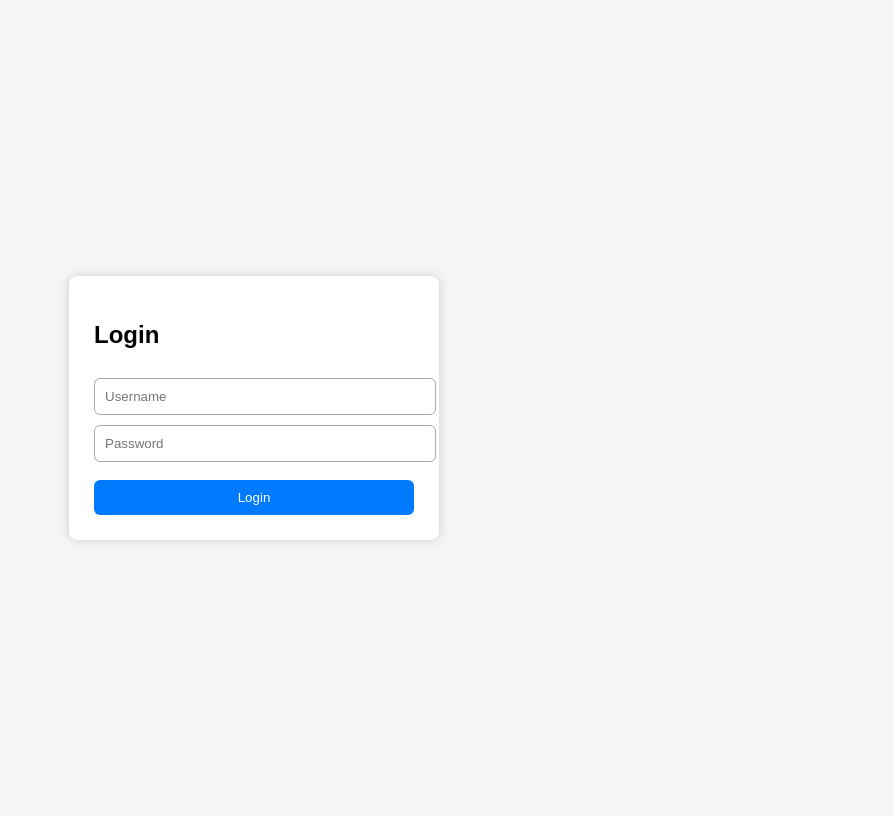
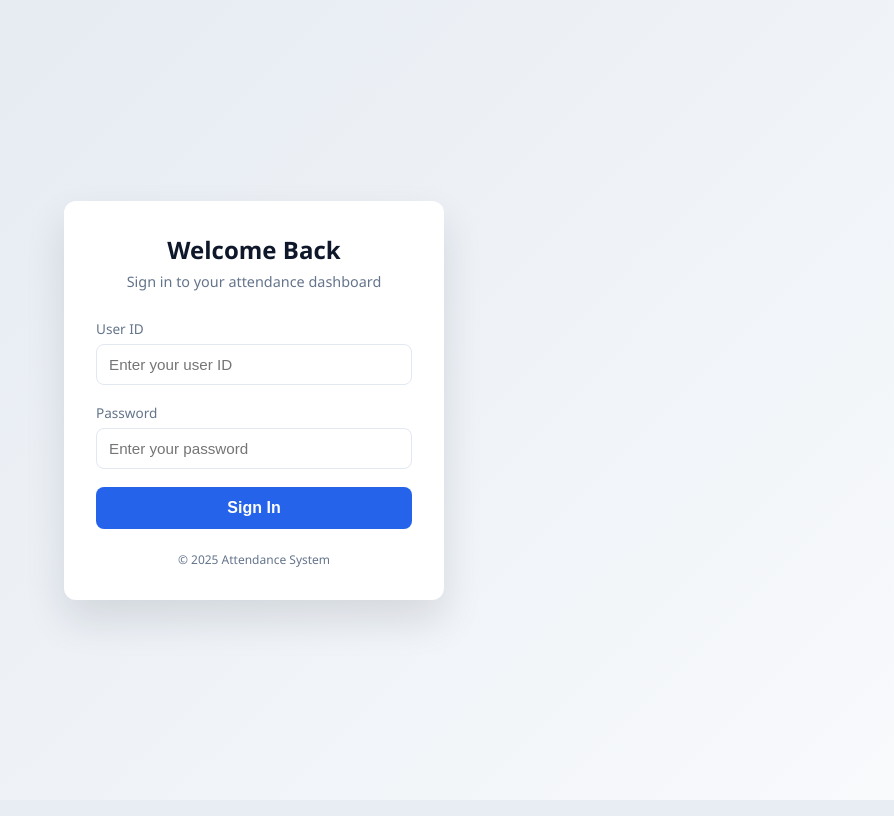
Before and after one commit to sanataniLadkaa/Face-Recognition-based-Attendance-System, a FastAPI app: page /login in a window 1280 px wide. Shown: the whole page, without its empty margins (386-1280 px from the left). Run offline with FastAPI, Linux system fonts and the light colour scheme; parts of the project's set-up code (start-up, migrations or seed data) failed here and were passed over.

Commit message:
Basic architecture completed

```diff
--- a/Backend/UI/app.py
+++ b/Backend/UI/app.py
@@ -1,10 +1,11 @@
 from fastapi import FastAPI, File, UploadFile, Request, Form
-from fastapi.responses import HTMLResponse, RedirectResponse
+from fastapi.responses import HTMLResponse, RedirectResponse, JSONResponse
 from fastapi.templating import Jinja2Templates
 from fastapi.middleware.cors import CORSMiddleware
 
 from login import verify_login
 from store import router as attendance_router
+
 from deepface import DeepFace
 from supabase import create_client
 from dotenv import load_dotenv
@@ -32,7 +33,7 @@ app = FastAPI()
 
 app.add_middleware(
     CORSMiddleware,
-    allow_origins=["http://localhost", "http://127.0.0.1"],
+    allow_origins=["*"],
     allow_credentials=True,
     allow_methods=["*"],
     allow_headers=["*"],
@@ -59,132 +60,105 @@ DISTANCE_THRESHOLD = 0.6
 
 DeepFace.build_model(MODEL_NAME)
 
-# -------------------- SESSION --------------------
+# -------------------- HELPERS --------------------
 
-def is_logged_in(request: Request):
-    return request.cookies.get("logged_in") == "yes"
+def get_username_from_user_id(user_id: str) -> str:
+    res = (
+        supabase
+        .table("face_embeddings")
+        .select("person_name")
+        .eq("user_id", user_id)
+        .limit(1)
+        .execute()
+    )
+    return res.data[0]["person_name"] if res.data else "User"
 
-# -------------------- ROUTES --------------------
+
+def get_session(request: Request):
+    return {
+        "logged_in": request.cookies.get("logged_in") == "yes",
+        "role": request.cookies.get("role"),
+        "username": request.cookies.get("username"),
+        "user_id": request.cookies.get("user_id"),
+    }
+
+
+def require_login(request: Request):
+    if not get_session(request)["logged_in"]:
+        return RedirectResponse("/login")
+
+
+def require_admin(request: Request):
+    s = get_session(request)
+    if not s["logged_in"] or s["role"] != "admin":
+        return RedirectResponse("/login")
+
+# -------------------- ROOT --------------------
 
 @app.get("/", response_class=HTMLResponse)
 async def entry(request: Request):
-    return RedirectResponse("/home" if is_logged_in(request) else "/login")
+    s = get_session(request)
+    if not s["logged_in"]:
+        return RedirectResponse("/login")
+    return RedirectResponse("/admin" if s["role"] == "admin" else "/user")
+
+# -------------------- LOGIN --------------------
 
 @app.get("/login", response_class=HTMLResponse)
 async def login_page(request: Request):
     return templates.TemplateResponse("login.html", {"request": request})
 
+
 @app.post("/login")
 async def login_submit(
     request: Request,
-    username: str = Form(...),
+    username: str = Form(...),  # user_id
     password: str = Form(...)
 ):
-    if verify_login(username, password):
-        response = RedirectResponse("/home", status_code=302)
-        response.set_cookie("logged_in", "yes", httponly=True)
-        return response
+    role = verify_login(username, password)
+    if not role:
+        return templates.TemplateResponse(
+            "login.html",
+            {"request": request, "error": "Invalid credentials"}
+        )
 
-    return templates.TemplateResponse(
-        "login.html",
-        {"request": request, "error": "Invalid credentials"}
+    person_name = get_username_from_user_id(username)
+
+    response = RedirectResponse(
+        "/admin" if role == "admin" else "/user",
+        status_code=302
     )
+
+    response.set_cookie("logged_in", "yes", httponly=True)
+    response.set_cookie("role", role, httponly=True)
+    response.set_cookie("username", person_name, httponly=True)
+    response.set_cookie("user_id", username, httponly=True)
+
+    return response
+
 
 @app.get("/logout")
 async def logout():
     response = RedirectResponse("/login")
-    response.delete_cookie("logged_in")
+    for k in ["logged_in", "role", "username", "user_id"]:
+        response.delete_cookie(k)
     return response
 
-@app.get("/home", response_class=HTMLResponse)
-async def home_page(request: Request):
-    if not is_logged_in(request):
-        return RedirectResponse("/login")
+# -------------------- ADMIN UI --------------------
+
+@app.get("/admin", response_class=HTMLResponse)
+async def admin_home(request: Request):
+    resp = require_admin(request)
+    if resp:
+        return resp
     return templates.TemplateResponse("face_recognition.html", {"request": request})
 
-# -------------------- FACE RECOGNITION --------------------
-
-@app.post("/recognize_face", response_class=HTMLResponse)
-async def recognize_face(request: Request, file: UploadFile = File(...)):
-    if not is_logged_in(request):
-        return RedirectResponse("/login")
-
-    img_path = os.path.join(
-        UPLOAD_DIR,
-        f"{datetime.now().timestamp()}_{file.filename}"
-    )
-
-    with open(img_path, "wb") as buffer:
-        shutil.copyfileobj(file.file, buffer)
-
-    try:
-        faces = DeepFace.represent(
-            img_path=img_path,
-            model_name=MODEL_NAME,
-            detector_backend=DETECTOR_BACKEND,
-            enforce_detection=False
-        )
-    except Exception as e:
-        os.remove(img_path)
-        return templates.TemplateResponse(
-            "result.html",
-            {"request": request, "status": "error", "reason": str(e)}
-        )
-
-    recognized = []
-
-    for face in faces:
-        embedding = list(map(float, face["embedding"]))  # 🔥 IMPORTANT
-
-        result = supabase.rpc(
-            "match_face_embedding",
-            {
-                "query_embedding": embedding,
-                "match_threshold": DISTANCE_THRESHOLD,
-                "match_count": 1
-            }
-        ).execute()
-
-        print("Supabase result:", result.data)
-
-        if result.data:
-            recognized.append(result.data[0]["person_name"])
-
-    os.remove(img_path)
-
-    if recognized:
-        today_csv = os.path.join(
-            ATTENDANCE_DIR,
-            f"{datetime.now().strftime('%Y-%m-%d')}_attendance.csv"
-        )
-
-        with open(today_csv, "a", newline="") as f:
-            writer = csv.writer(f)
-            if os.stat(today_csv).st_size == 0:
-                writer.writerow(["Person", "Timestamp"])
-            for p in set(recognized):
-                writer.writerow([p, datetime.now().strftime("%H:%M:%S")])
-
-        return templates.TemplateResponse(
-            "result.html",
-            {
-                "request": request,
-                "status": "success",
-                "recognized_persons": list(set(recognized))
-            }
-        )
-
-    return templates.TemplateResponse(
-        "result.html",
-        {"request": request, "status": "fail", "reason": "No match found"}
-    )
-
-# -------------------- DASHBOARD --------------------
 
 @app.get("/dashboard", response_class=HTMLResponse)
-async def dashboard(request: Request):
-    if not is_logged_in(request):
-        return RedirectResponse("/login")
+async def admin_dashboard(request: Request):
+    resp = require_admin(request)
+    if resp:
+        return resp
 
     today_csv = os.path.join(
         ATTENDANCE_DIR,
@@ -207,5 +181,132 @@ async def dashboard(request: Request):
         }
     )
 
-# -------------------- ROUTER --------------------
+# -------------------- USER UI --------------------
+
+@app.get("/user", response_class=HTMLResponse)
+async def user_dashboard(request: Request):
+    s = get_session(request)
+    if not s["logged_in"] or s["role"] != "user":
+        return RedirectResponse("/login")
+
+    return templates.TemplateResponse(
+        "user_dashboard.html",
+        {"request": request, "username": s["username"]}
+    )
+
+# -------------------- FACE RECOGNITION --------------------
+
+@app.post("/recognize_face", response_class=HTMLResponse)
+async def recognize_face(request: Request, file: UploadFile = File(...)):
+    s = get_session(request)
+    if not s["logged_in"]:
+        return RedirectResponse("/login")
+
+    role = s["role"]
+    logged_in_user_id = s["user_id"]
+
+    img_path = os.path.join(
+        UPLOAD_DIR,
+        f"{datetime.now().timestamp()}_{file.filename}"
+    )
+
+    with open(img_path, "wb") as buffer:
+        shutil.copyfileobj(file.file, buffer)
+
+    faces = DeepFace.represent(
+        img_path=img_path,
+        model_name=MODEL_NAME,
+        detector_backend=DETECTOR_BACKEND,
+        enforce_detection=False
+    )
+
+    recognized = []
+
+    for face in faces:
+        embedding = list(map(float, face["embedding"]))
+
+        result = supabase.rpc(
+            "match_face_embedding",
+            {
+                "query_embedding": embedding,
+                "match_threshold": DISTANCE_THRESHOLD,
+                "match_count": 1
+            }
+        ).execute()
+
+        if not result.data:
+            continue
+
+        matched_user_id = result.data[0]["user_id"]
+        matched_name = result.data[0]["person_name"]
+
+        # ❌ Restriction ONLY for normal users
+        if role == "user" and matched_user_id != logged_in_user_id:
+            os.remove(img_path)
+            return templates.TemplateResponse(
+                "result.html",
+                {
+                    "request": request,
+                    "status": "fail",
+                    "error": "You can mark attendance only for yourself"
+                }
+            )
+
+        recognized.append(matched_name)
+
+    os.remove(img_path)
+
+    if not recognized:
+        return templates.TemplateResponse(
+            "result.html",
+            {"request": request, "status": "fail"}
+        )
+
+    today_csv = os.path.join(
+        ATTENDANCE_DIR,
+        f"{datetime.now().strftime('%Y-%m-%d')}_attendance.csv"
+    )
+
+    with open(today_csv, "a", newline="") as f:
+        writer = csv.writer(f)
+        if os.stat(today_csv).st_size == 0:
+            writer.writerow(["Person", "Timestamp"])
+        for p in set(recognized):
+            writer.writerow([p, datetime.now().strftime("%H:%M:%S")])
+
+    return templates.TemplateResponse(
+        "result.html",
+        {
+            "request": request,
+            "status": "success",
+            "recognized_persons": list(set(recognized))
+        }
+    )
+
+# -------------------- USER ATTENDANCE API --------------------
+
+@app.get("/attendance/my")
+async def my_attendance(request: Request):
+    s = get_session(request)
+    if not s["logged_in"] or s["role"] != "user":
+        return JSONResponse(status_code=403, content={"error": "Unauthorized"})
+
+    username = s["username"]
+    records = []
+
+    for file in os.listdir(ATTENDANCE_DIR):
+        with open(os.path.join(ATTENDANCE_DIR, file), "r") as f:
+            reader = csv.reader(f)
+            next(reader, None)
+            for row in reader:
+                if row[0] == username:
+                    records.append({
+                        "date": file[:10],
+                        "time": row[1]
+                    })
+
+    return records
+
+# -------------------- EXTRA ROUTER --------------------
+
 app.include_router(attendance_router, prefix="/attendance")
--- a/Backend/UI/templates/login.html
+++ b/Backend/UI/templates/login.html
@@ -1,63 +1,164 @@
 <!DOCTYPE html>
-<html>
+<html lang="en">
 <head>
-    <title>Login</title>
+    <meta charset="UTF-8">
+    <title>Login | Attendance System</title>
+    <meta name="viewport" content="width=device-width, initial-scale=1.0">
+
     <style>
+        :root {
+            --primary: #2563eb;
+            --primary-hover: #1d4ed8;
+            --bg: #f1f5f9;
+            --card: #ffffff;
+            --text: #0f172a;
+            --muted: #64748b;
+            --error: #dc2626;
+            --border: #e2e8f0;
+        }
+
+        * {
+            box-sizing: border-box;
+        }
+
         body {
-            font-family: Arial;
-            background: #f5f5f5;
+            margin: 0;
+            font-family: "Segoe UI", system-ui, -apple-system, BlinkMacSystemFont, Arial, sans-serif;
+            background: linear-gradient(135deg, #e2e8f0, #f8fafc);
+            height: 100vh;
             display: flex;
+            align-items: center;
             justify-content: center;
-            align-items: center;
-            height: 100vh;
         }
-        .box {
-            background: white;
-            padding: 25px;
-            width: 320px;
-            border-radius: 8px;
-            box-shadow: 0 0 10px #ccc;
+
+        .login-card {
+            width: 100%;
+            max-width: 380px;
+            background: var(--card);
+            padding: 32px;
+            border-radius: 12px;
+            box-shadow: 0 20px 40px rgba(15, 23, 42, 0.12);
         }
+
+        .login-card h2 {
+            margin: 0;
+            margin-bottom: 6px;
+            color: var(--text);
+            font-size: 1.5rem;
+            text-align: center;
+        }
+
+        .subtitle {
+            text-align: center;
+            font-size: 0.9rem;
+            color: var(--muted);
+            margin-bottom: 28px;
+        }
+
+        label {
+            font-size: 0.85rem;
+            color: var(--muted);
+            display: block;
+            margin-bottom: 6px;
+        }
+
         input {
             width: 100%;
-            padding: 10px;
-            margin-top: 10px;
-            border-radius: 6px;
-            border: 1px solid #aaa;
+            padding: 11px 12px;
+            border-radius: 8px;
+            border: 1px solid var(--border);
+            font-size: 0.95rem;
+            outline: none;
+            transition: border 0.2s, box-shadow 0.2s;
         }
+
+        input:focus {
+            border-color: var(--primary);
+            box-shadow: 0 0 0 3px rgba(37, 99, 235, 0.15);
+        }
+
+        .field {
+            margin-bottom: 18px;
+        }
+
         button {
             width: 100%;
+            padding: 12px;
+            border-radius: 8px;
+            border: none;
+            background: var(--primary);
+            color: white;
+            font-size: 1rem;
+            font-weight: 600;
+            cursor: pointer;
+            transition: background 0.2s, transform 0.1s;
+        }
+
+        button:hover {
+            background: var(--primary-hover);
+        }
+
+        button:active {
+            transform: scale(0.98);
+        }
+
+        .error {
+            margin-top: 16px;
             padding: 10px;
-            margin-top: 18px;
-            background: #007bff;
-            color: white;
-            border: none;
+            background: rgba(220, 38, 38, 0.08);
+            color: var(--error);
+            font-size: 0.85rem;
             border-radius: 6px;
-            cursor: pointer;
+            text-align: center;
         }
-        .error {
-            color: red;
-            margin-top: 10px;
+
+        footer {
+            margin-top: 22px;
             text-align: center;
+            font-size: 0.75rem;
+            color: var(--muted);
         }
     </style>
 </head>
 <body>
 
-<div class="box">
-    <h2>Login</h2>
+<div class="login-card">
+    <h2>Welcome Back</h2>
+    <div class="subtitle">Sign in to your attendance dashboard</div>
 
     <form method="POST" action="/login">
-        <input type="text" name="username" placeholder="Username" required>
+        <div class="field">
+            <label for="username">User ID</label>
+            <input
+                type="text"
+                id="username"
+                name="username"
+                placeholder="Enter your user ID"
+                required
+            >
+        </div>
 
-        <input type="password" name="password" placeholder="Password" required>
+        <div class="field">
+            <label for="password">Password</label>
+            <input
+                type="password"
+                id="password"
+                name="password"
+                placeholder="Enter your password"
+                required
+            >
+        </div>
 
-        <button type="submit">Login</button>
+        <button type="submit">Sign In</button>
 
         {% if error %}
-            <p class="error">{{ error }}</p>
+            <div class="error">{{ error }}</div>
         {% endif %}
     </form>
+
+    <footer>
+        © {{ year | default("2025") }} Attendance System
+    </footer>
 </div>
 
 </body>
```
Also changed, not shown: Backend/UI/login.py (+31 -10 lines), Backend/UI/store.py (+27 -5 lines), Backend/UI/templates/user_dashboard.html (added, +139 -0 lines).
